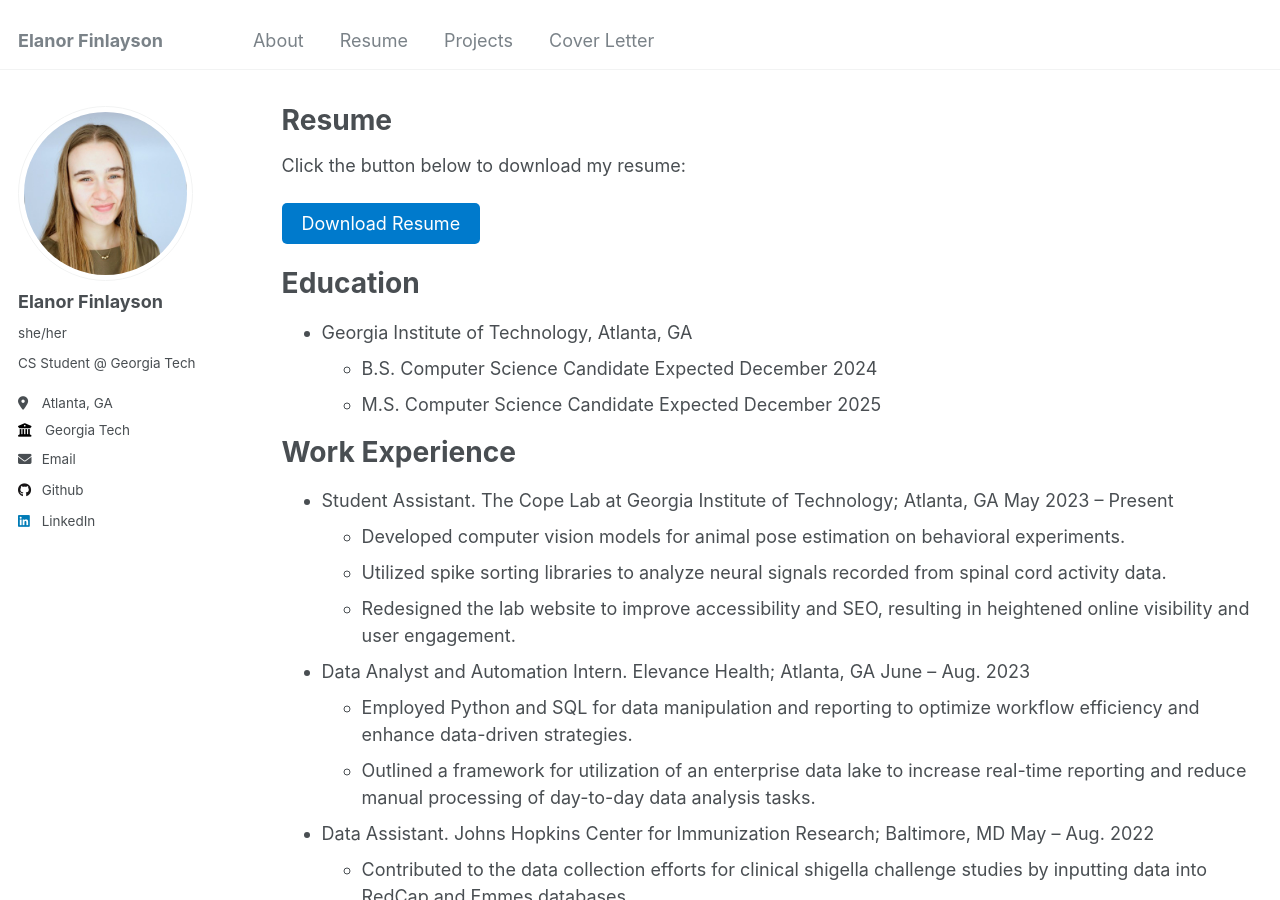
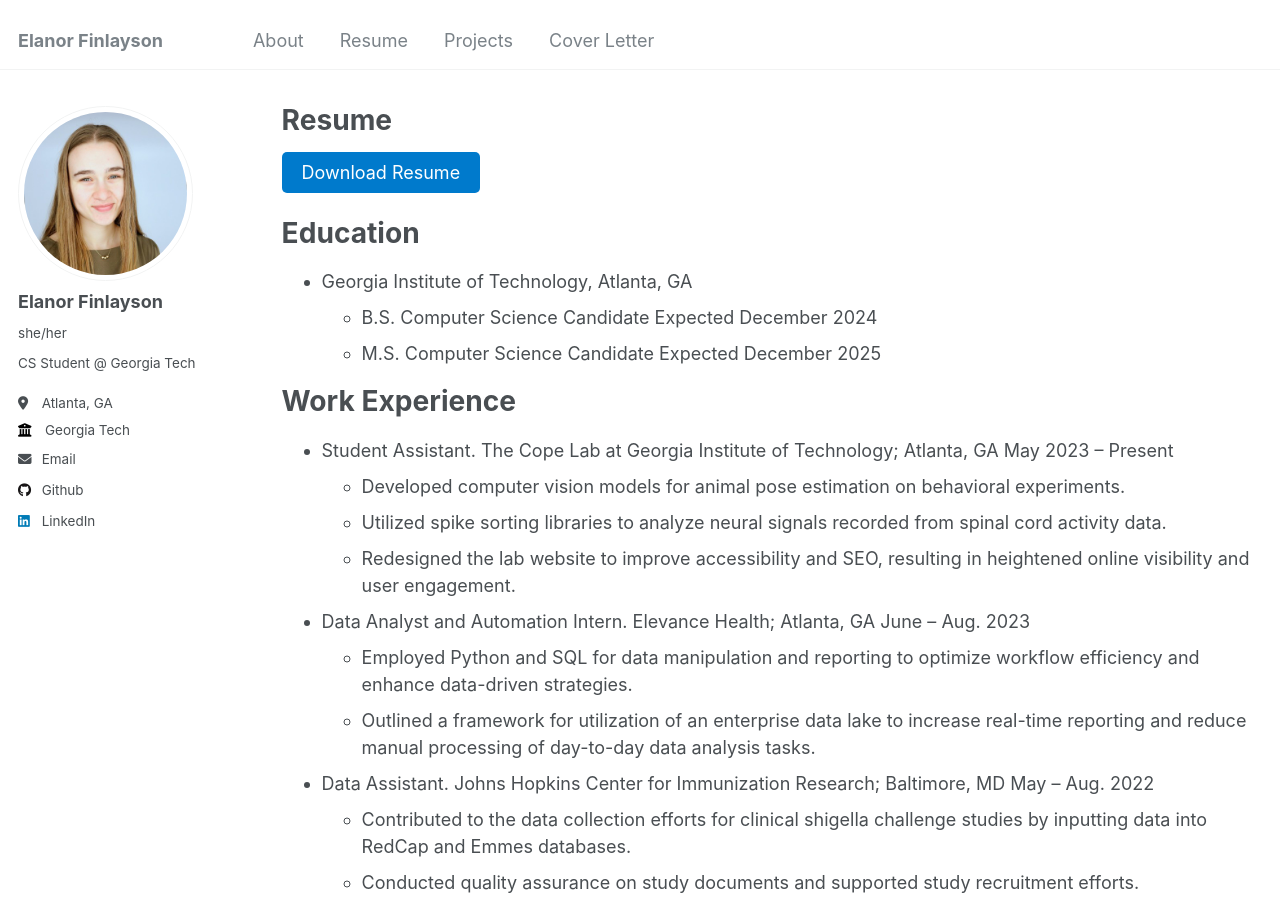
Before and after one commit to efin396/efin396.github.io, a Jekyll site: the page built from _pages/cv.md, in a window 1280 px wide and 900 px high. Built offline with Jekyll 4.4.1, drawn with Linux system fonts in a browser that asks for light colours.

Commit message:
Update cv.md

```diff
--- a/_pages/cv.md
+++ b/_pages/cv.md
@@ -8,8 +8,6 @@ redirect_from:
 ---
 
 {% include base_path %}
-
-Click the button below to download my resume:
 
 <a href="/files/PDF_Fall2023Resume.pdf.pdf" download>
     <button style="padding: 10px 20px; background-color: #007ACC; color: white; border: none; border-radius: 5px; cursor: pointer;">
```
